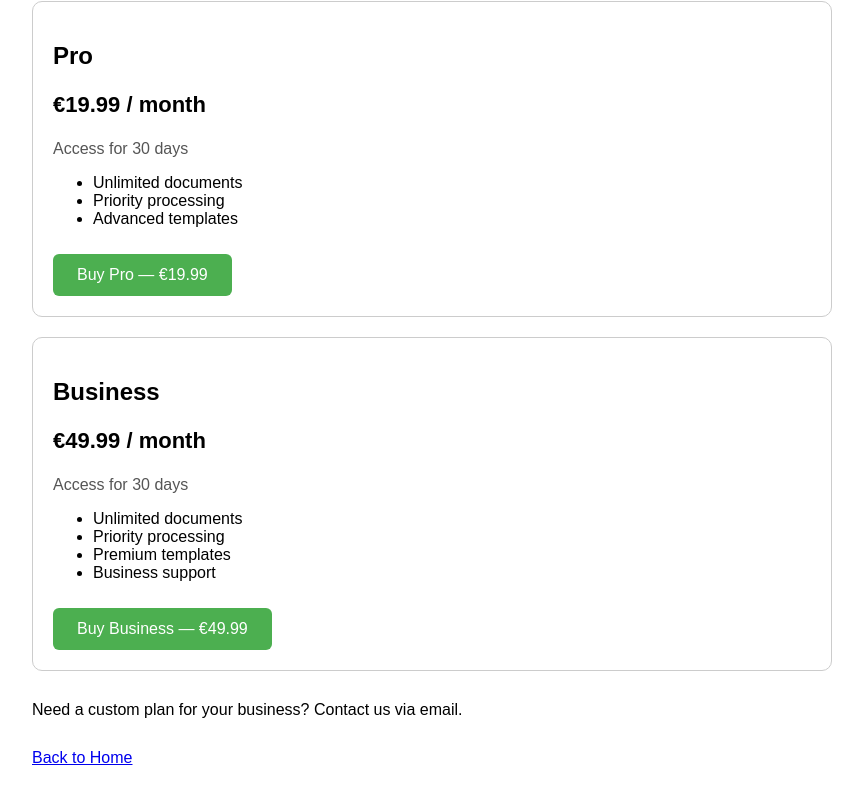
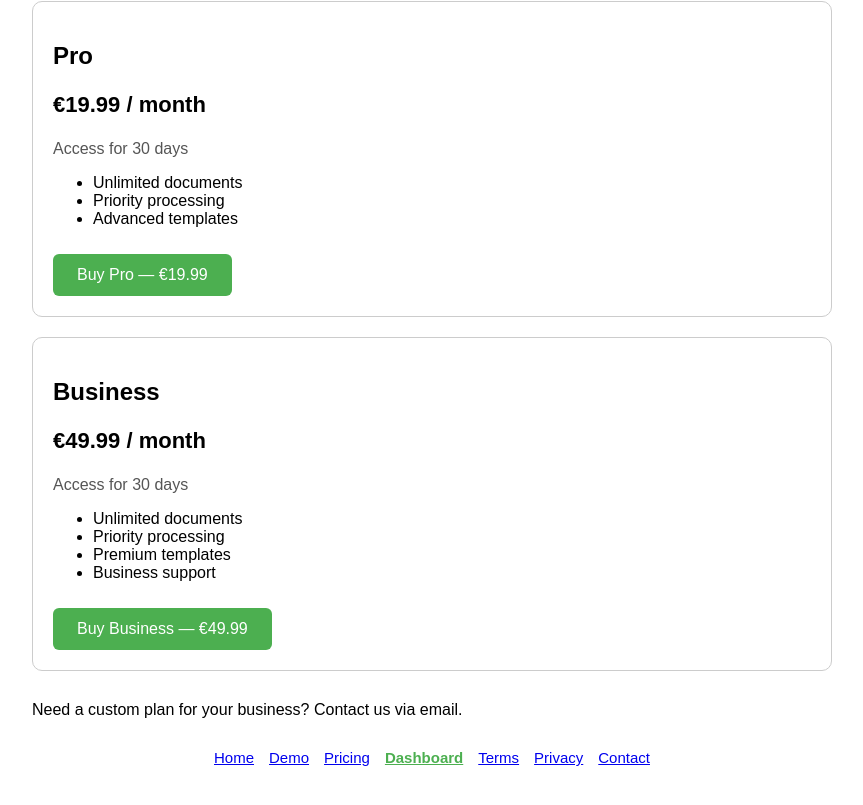
Before and after one commit to docpilot570/docpilot-ai, a Next.js app: page /pricing in a window 1280 px wide. Shown: the part 481-1286 px from the top of the page, without its empty margins (208-1071 px from the left). Built offline with nearby package versions, Linux system fonts and the light colour scheme.

Commit message:
Update pricing.js

```diff
--- a/pages/pricing.js
+++ b/pages/pricing.js
@@ -87,12 +87,18 @@ export default function Pricing() {
         </a>
       </div>
 
-      <p style={{marginTop:30}}>
+     <p style={{marginTop:30}}>
         Need a custom plan for your business? Contact us via email.
       </p>
 
-      <div style={{marginTop:30}}>
-        <a href="/">Back to Home</a>
+      <div style={{marginTop:30, textAlign:"center", fontSize:"15px"}}>
+        <a href="/" style={{marginRight:15}}>Home</a>
+        <a href="/demo" style={{marginRight:15}}>Demo</a>
+        <a href="/pricing" style={{marginRight:15}}>Pricing</a>
+        <a href="/dashboard" style={{marginRight:15, fontWeight:"bold", color:"#4CAF50"}}>Dashboard</a>
+        <a href="/terms" style={{marginRight:15}}>Terms</a>
+        <a href="/privacy" style={{marginRight:15}}>Privacy</a>
+        <a href="/contact">Contact</a>
       </div>
     </div>
   );
```
